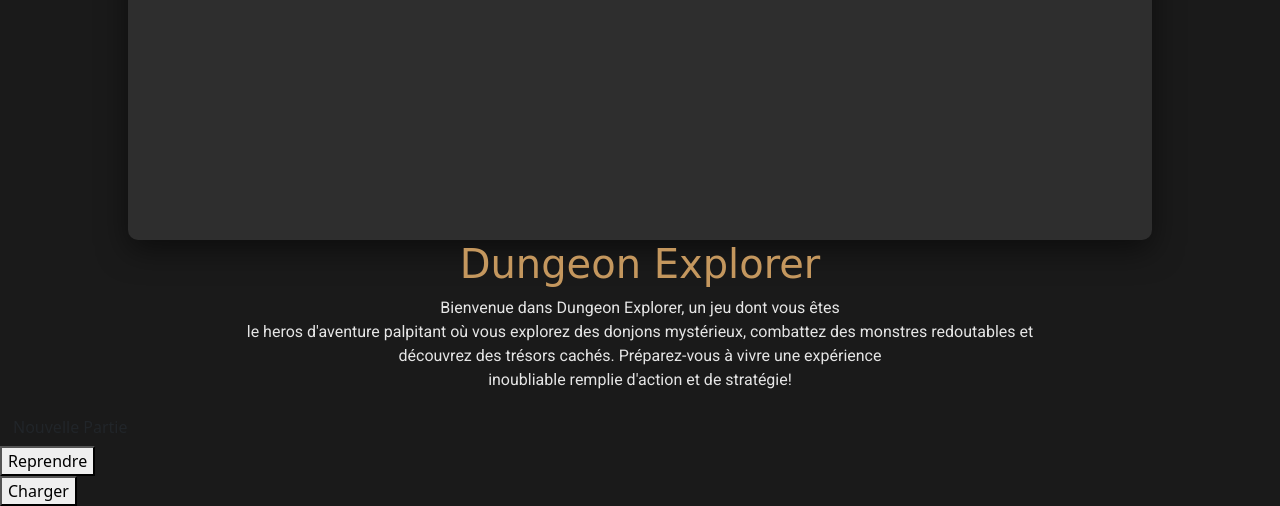
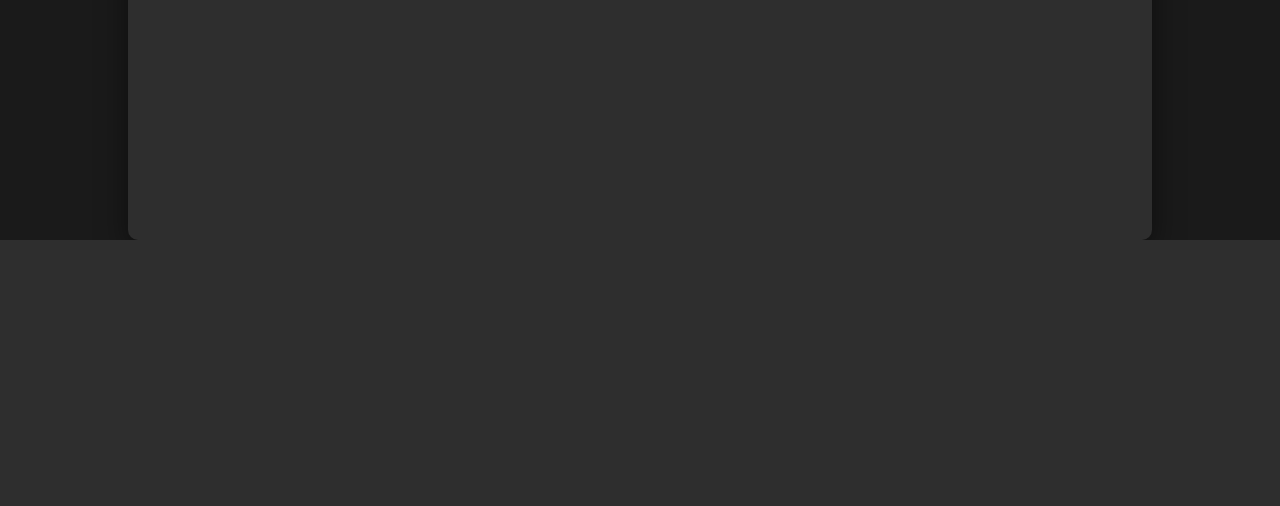
Before and after one commit to come-gp/DungeonXplorer, a PHP site: page / in a window 1280 px wide. Shown: the part 616-1122 px from the top of the page. After the commit the page ends 856 px from the top, so only its background shows below. Run offline with PHP 8.4, Linux system fonts and the light colour scheme; some web fonts are replaced.

Commit message:
petites modif accueil

```diff
--- a/index.php
+++ b/index.php
@@ -27,18 +27,5 @@
             <button class="btn-primary">Charger</button>
         </div>
     </div>
-    <h1 class="mx-auto text-center">Dungeon Explorer</h1>
-    <p class="mx-auto text-center">Bienvenue dans Dungeon Explorer, un jeu dont vous êtes<br>
-        le heros d'aventure palpitant où vous explorez des donjons mystérieux, combattez des monstres redoutables et <br>
-        découvrez des trésors cachés. Préparez-vous à vivre une expérience<br> inoubliable remplie d'action et de stratégie!</p>
-    <div>
-        <button class="btn .btn-gold">Nouvelle Partie</button>
-    </div>
-    <div>
-        <button >Reprendre</button>
-    </div>
-    <div>
-        <button >Charger</button>
-    </div>
 </body>
 </html>
```
